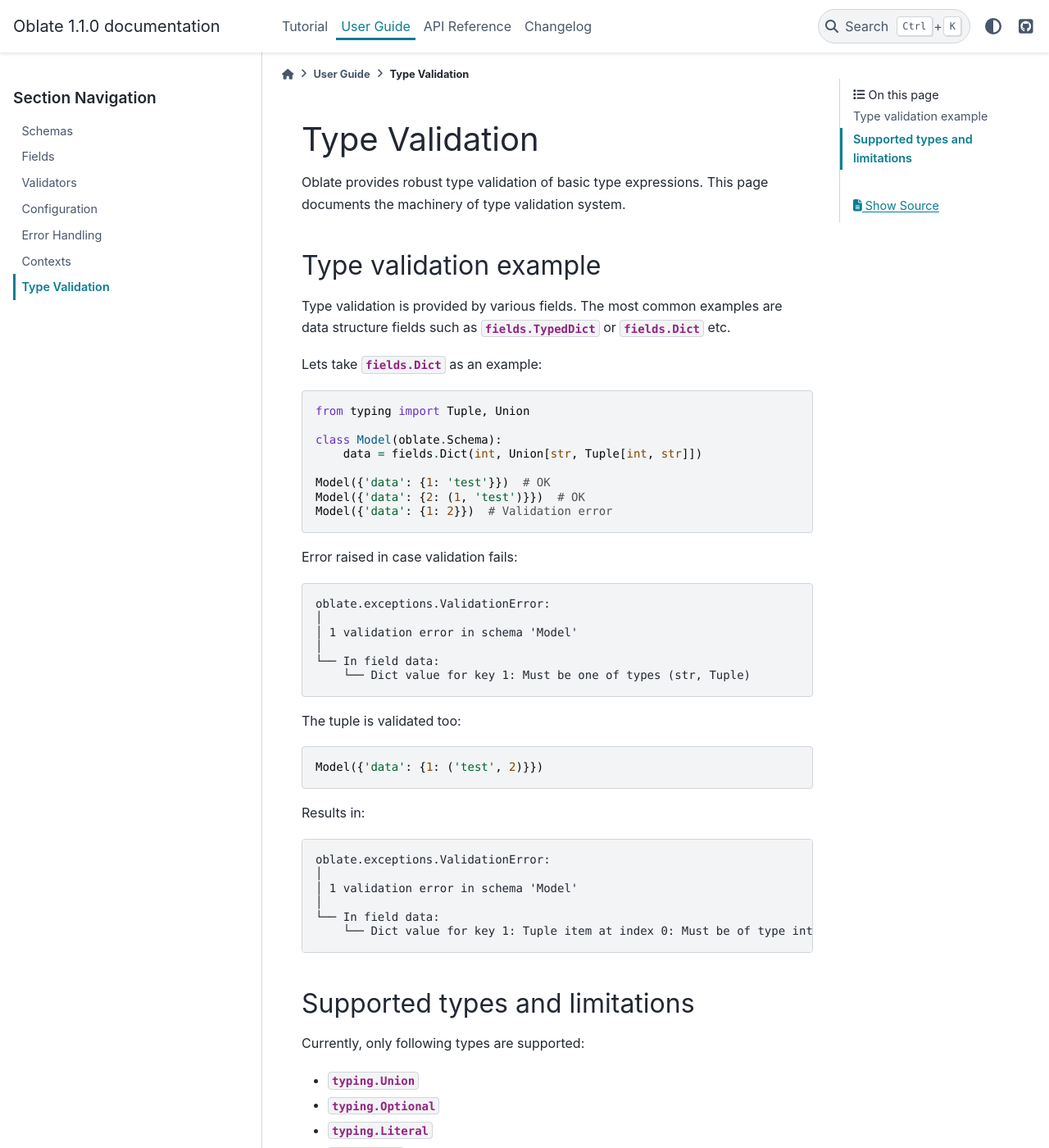
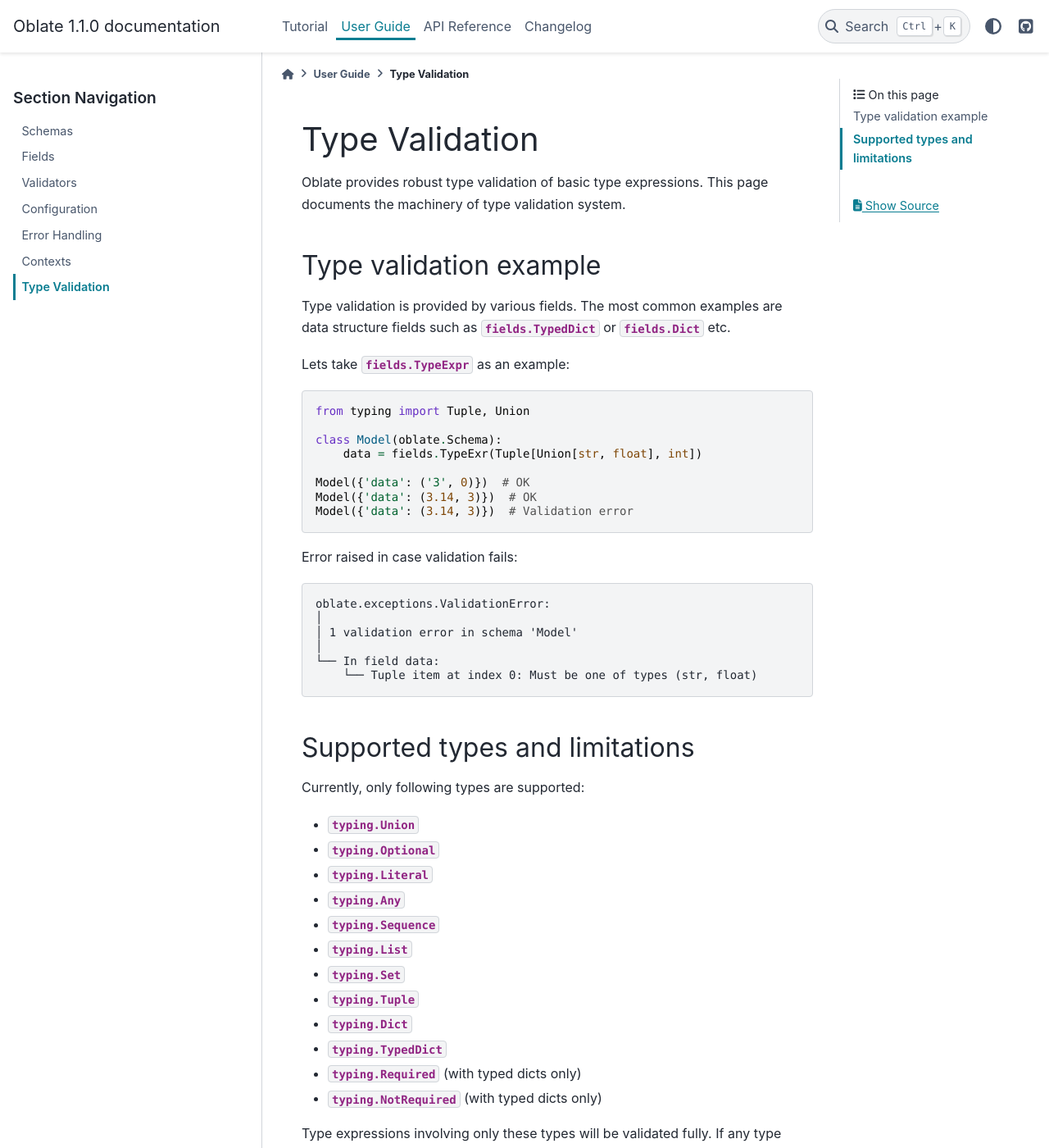
Before and after one commit to izxxr/oblate, a Sphinx documentation site: the page built from docs/source/guide/type_validation.rst, in a window 1280 px wide and 1400 px high. Shown: the whole window at 82% size. Built offline with Sphinx 7.4.7 and the PyData theme 0.15.4, drawn with Linux system fonts in a browser that asks for light colours.

Commit message:
Add fields.TypeExpr for validation using simple type expressions

```diff
--- a/docs/source/changelog.rst
+++ b/docs/source/changelog.rst
@@ -13,6 +13,7 @@
 
 - Add :class:`validate.Range` validator.
 - Add :class:`fields.Dict` and :class:`fields.TypedDict` for handling dictionaries
+- Add :class:`fields.TypeExr` for validating types using simple type expressions.
 - Add :class:`fields.Any` field as a no validation field.
 - Add :class:`fields.Literal` field to accept pre-defined literal values.
 - Add :class:`fields.Union` for basic union type validation.
--- a/docs/source/guide/type_validation.rst
+++ b/docs/source/guide/type_validation.rst
@@ -14,16 +14,16 @@
 Type validation is provided by various fields. The most common examples are data structure fields such as
 :class:`fields.TypedDict` or :class:`fields.Dict` etc.
 
-Lets take :class:`fields.Dict` as an example::
+Lets take :class:`fields.TypeExpr` as an example::
 
     from typing import Tuple, Union
 
     class Model(oblate.Schema):
-        data = fields.Dict(int, Union[str, Tuple[int, str]])
+        data = fields.TypeExr(Tuple[Union[str, float], int])
 
-    Model({'data': {1: 'test'}})  # OK
-    Model({'data': {2: (1, 'test')}})  # OK
-    Model({'data': {1: 2}})  # Validation error
+    Model({'data': ('3', 0)})  # OK
+    Model({'data': (3.14, 3)})  # OK
+    Model({'data': (3.14, 3)})  # Validation error
 
 Error raised in case validation fails::
 
@@ -32,20 +32,8 @@
     │ 1 validation error in schema 'Model'
     │
     └── In field data:
-        └── Dict value for key 1: Must be one of types (str, Tuple)
+        └── Tuple item at index 0: Must be one of types (str, float)
 
-The tuple is validated too::
-
-    Model({'data': {1: ('test', 2)}})
-
-Results in::
-
-    oblate.exceptions.ValidationError:
-    │
-    │ 1 validation error in schema 'Model'
-    │
-    └── In field data:
-        └── Dict value for key 1: Tuple item at index 0: Must be of type int
 
 Supported types and limitations
 -------------------------------
--- a/docs/source/reference/fields/typings.rst
+++ b/docs/source/reference/fields/typings.rst
@@ -12,3 +12,6 @@
 
 .. autoclass:: oblate.fields.Union
     :members:
+
+.. autoclass:: oblate.fields.TypeExpr
+    :members:
```
Also changed, not shown: other parts of docs/source/guide/type_validation.rst (+1 -1 lines), docs/source/guide/fields.rst (+11 -0 lines), 2 other files.
